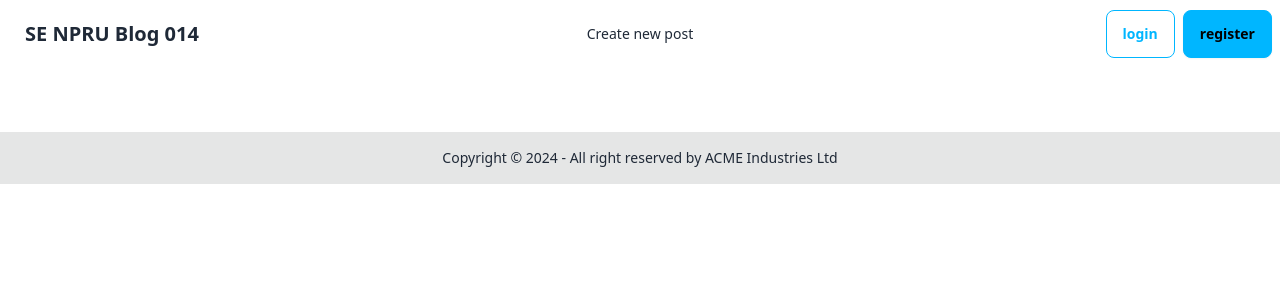
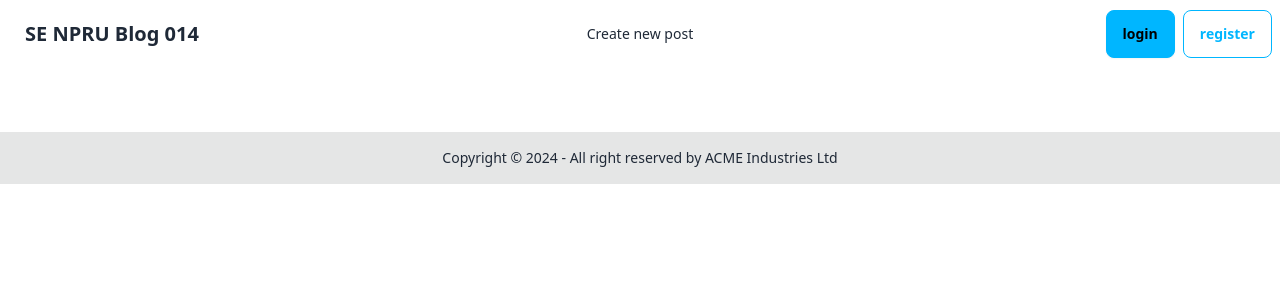
Before and after one commit to aom081/mern-web-Blog, a React (Vite) app in the folder FrontendwebBlog/: page / in a window 1280 px wide. Shown: the top 300 px of the page. Built offline with nearby package versions, Linux system fonts and the light colour scheme.

Commit message:
`Fixed button order in Header component and removed unnecessary import in main.jsx`

```diff
--- a/FrontendwebBlog/src/layout/Header.jsx
+++ b/FrontendwebBlog/src/layout/Header.jsx
@@ -40,8 +40,8 @@ const header = () => {
         </ul>
       </div>
       <div className="navbar-end gap-2">
-        <a className="btn btn-outline btn-info"> login </a>
-        <a className="btn btn-info"> register </a>
+        <a className="btn btn-info"> login </a>
+        <a className="btn btn-outline btn-info"> register </a>
       </div>
     </div>
   );
--- a/FrontendwebBlog/src/main.jsx
+++ b/FrontendwebBlog/src/main.jsx
@@ -1,7 +1,7 @@
 import { StrictMode } from 'react'
 import { createRoot } from 'react-dom/client'
 import './index.css'
-import router from './routers/router.jsx'
+import router from './routers/router'
 import { RouterProvider } from 'react-router'
 
 createRoot(document.getElementById('root')).render(
```
